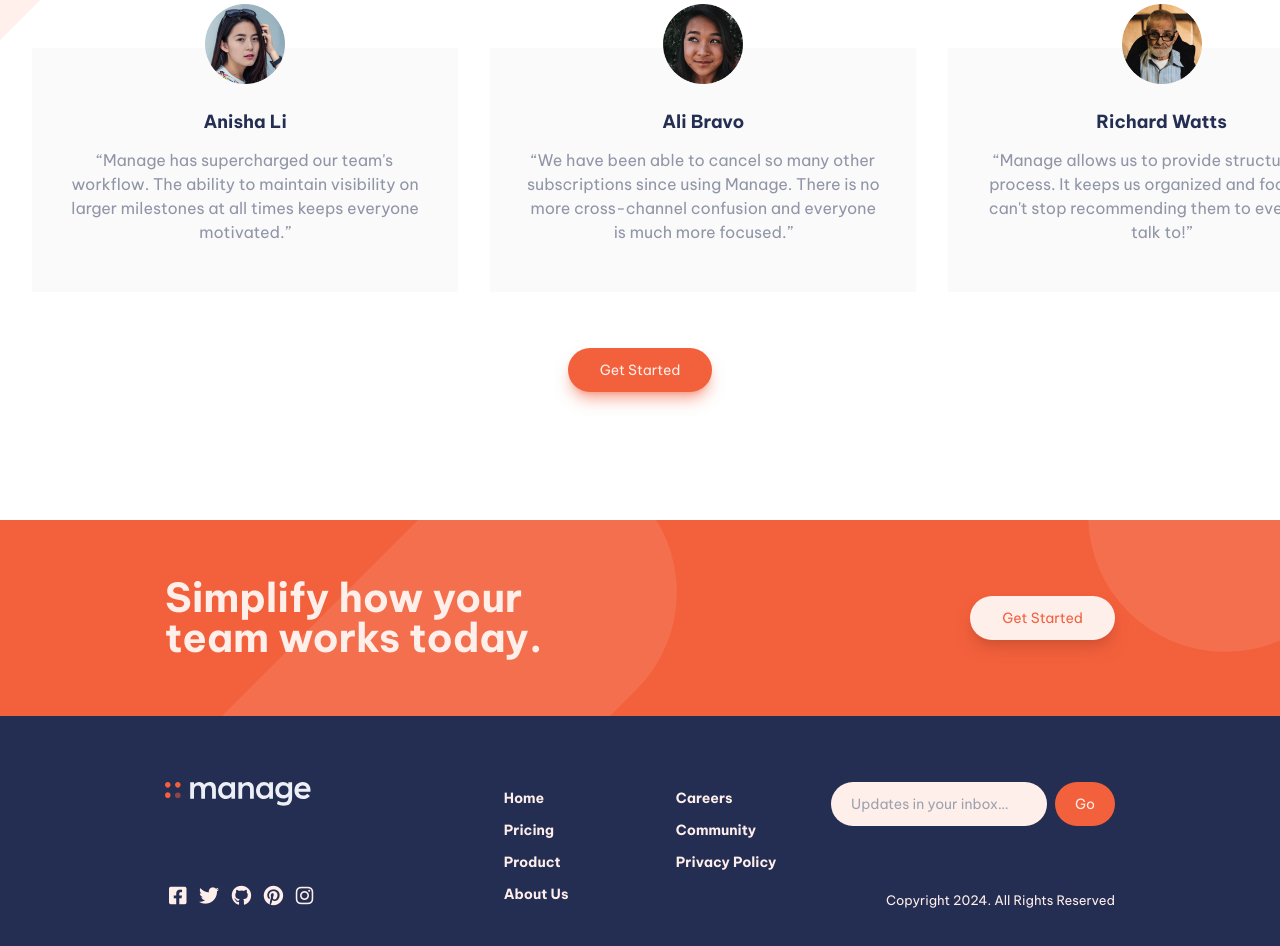
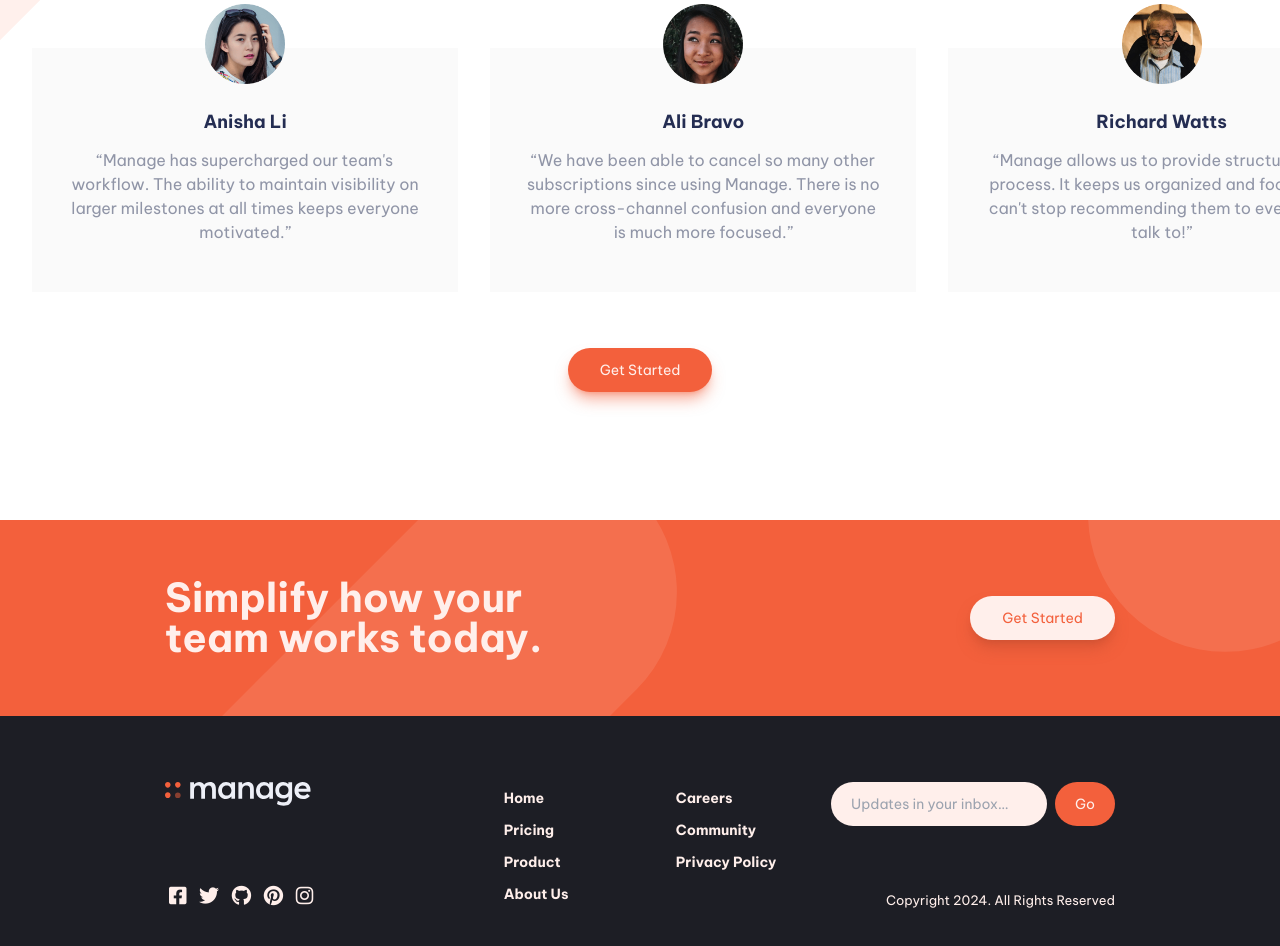
Before and after one commit to Professor1345/Manage, a website: page public/index.html in a window 1280 px wide. Shown: the part 1702-2648 px from the top of the page. Drawn offline with Linux system fonts and the light colour scheme.

Commit message:
Adjusted the bg colors of footer

```diff
--- a/src/input.css
+++ b/src/input.css
@@ -449,7 +449,7 @@
     @apply flex flex-col-reverse md:flex-row;
     @apply justify-normal md:justify-between;
     @apply text-[hsl(13,_100%,_96%)];
-    @apply bg-[rgb(36,45,82)];
+    @apply bg-[hsl(233,_12%,_13%)];
   }
 
   .footerOne {
```
Also changed, not shown: public/styles.css.
